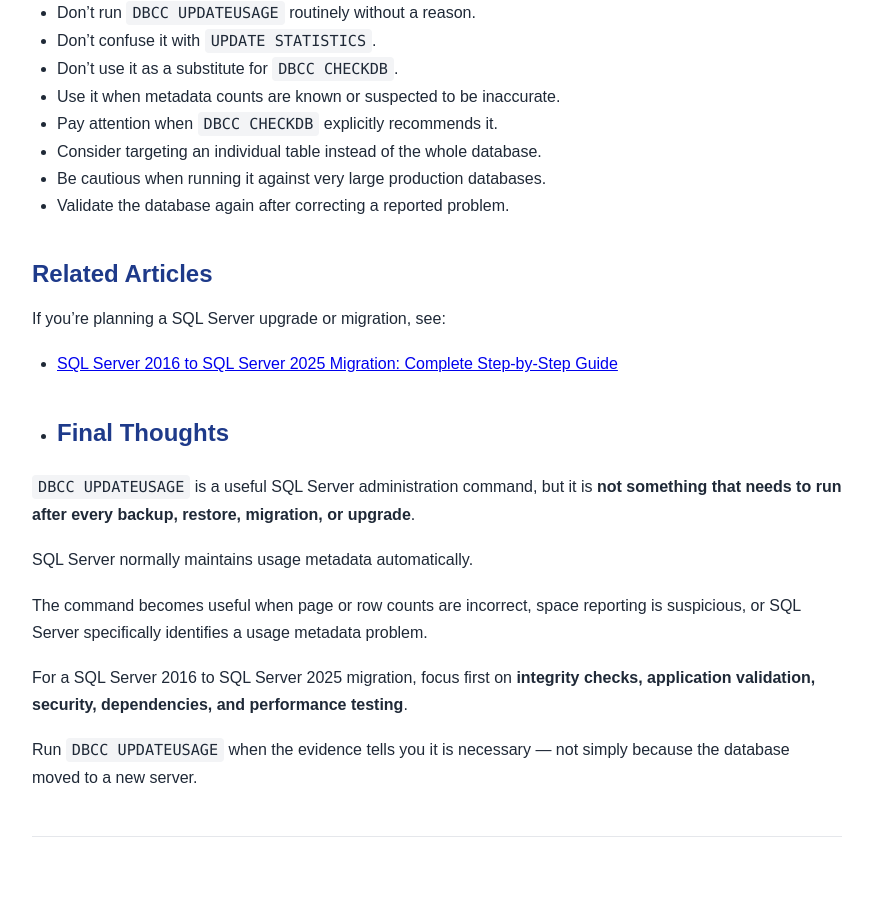
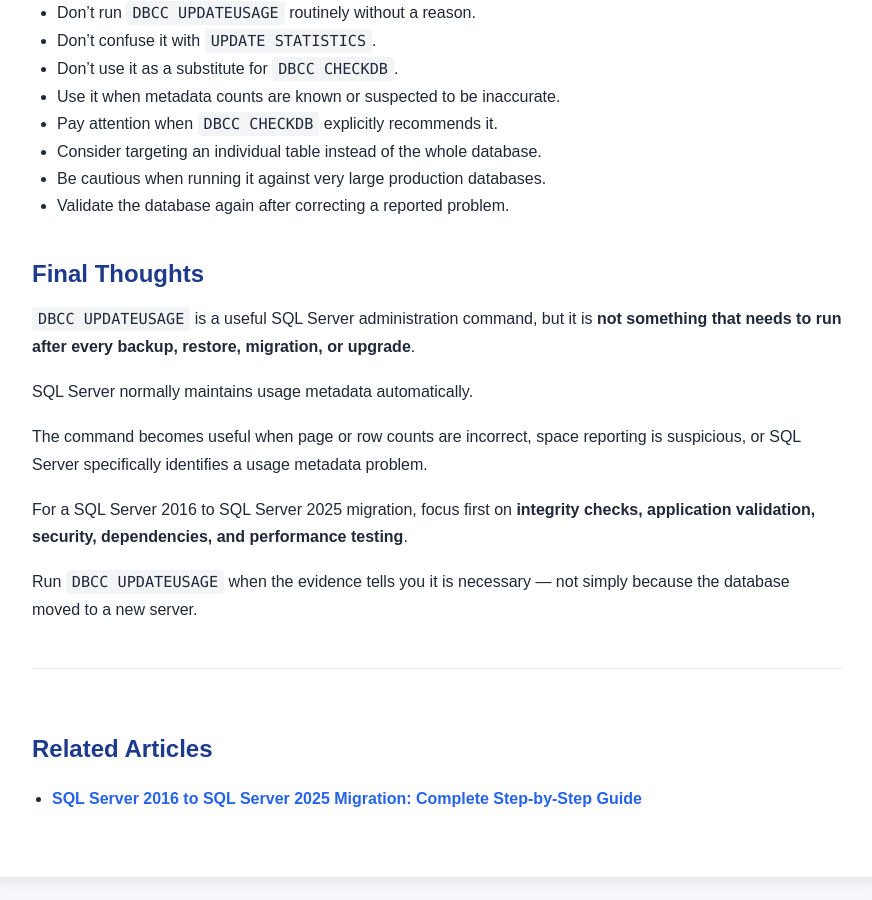
Before and after one commit to SQLProInsights/sqlproinsights.github.io, a Jekyll site: the page built from _posts/2026-08-18-dbcc-updateusage-sql-server.md, in a window 1280 px wide and 900 px high, scrolled down 11212 px. Shown: the whole window, without its empty margins (203-1075 px from the left). Built offline with Jekyll 4.4.1, drawn with Linux system fonts in a browser that asks for light colours.

Commit message:
Update final thoughts and remove related articles
Removed related articles section and added final thoughts.

```diff
--- a/_posts/2026-08-18-dbcc-updateusage-sql-server.md
+++ b/_posts/2026-08-18-dbcc-updateusage-sql-server.md
@@ -462,13 +462,7 @@ Then validate again.
 - Be cautious when running it against very large production databases.
 - Validate the database again after correcting a reported problem.
 
-## Related Articles
-
-If you're planning a SQL Server upgrade or migration, see:
-
-- [SQL Server 2016 to SQL Server 2025 Migration: Complete Step-by-Step Guide](/blog/sql-server-2016-to-2025-migration/)
-
-- ## Final Thoughts
+## Final Thoughts
 
 `DBCC UPDATEUSAGE` is a useful SQL Server administration command, but it is **not something that needs to run after every backup, restore, migration, or upgrade**.
 
```
